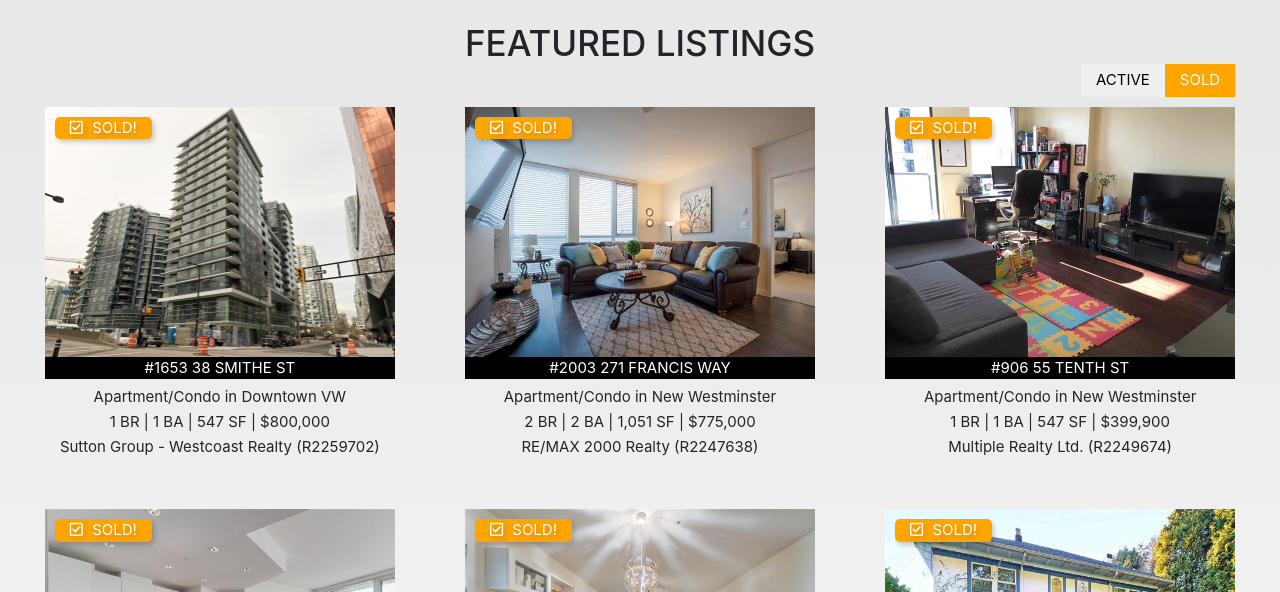
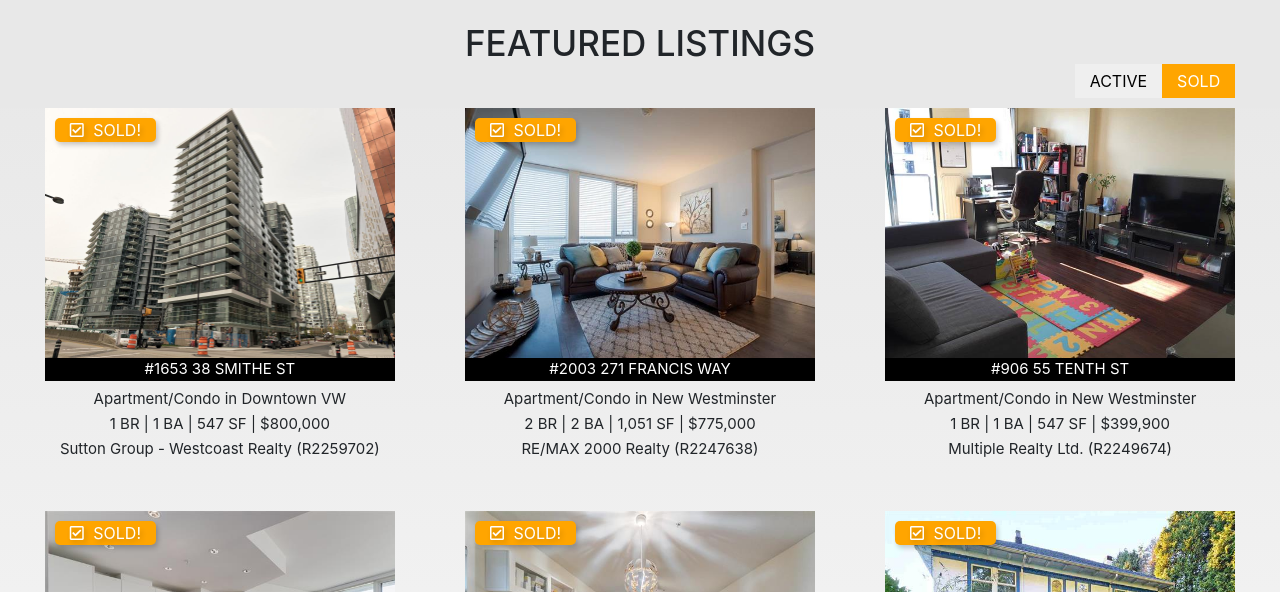
Before and after one commit to newhomes/newhomes.github.io, a website: page realestate.html in a window 1280 px wide. Shown: the part 208-800 px from the top of the page. Drawn offline with nearby package versions, Linux system fonts and the light colour scheme.

Commit message:
Real Estate Tag font-size change

```diff
--- a/sass/pages/_realestate.scss
+++ b/sass/pages/_realestate.scss
@@ -37,7 +37,7 @@
 
 .mode {
   float: right;
-  font-size: 1.5rem;
+  font-size: 1.6rem;
   padding: 5px 15px;
   display: inline-block;
   border: none;
@@ -55,7 +55,7 @@
 
 .statusTag {
   color: white;
-  font-size: 1.5rem;
+  font-size: 1.6rem;
   text-shadow: 2px 3px 5px rgba(0,0,0,.2);
   border-radius: 5px;
   text-transform: uppercase;
```
Also changed, not shown: css/Styles.css.
